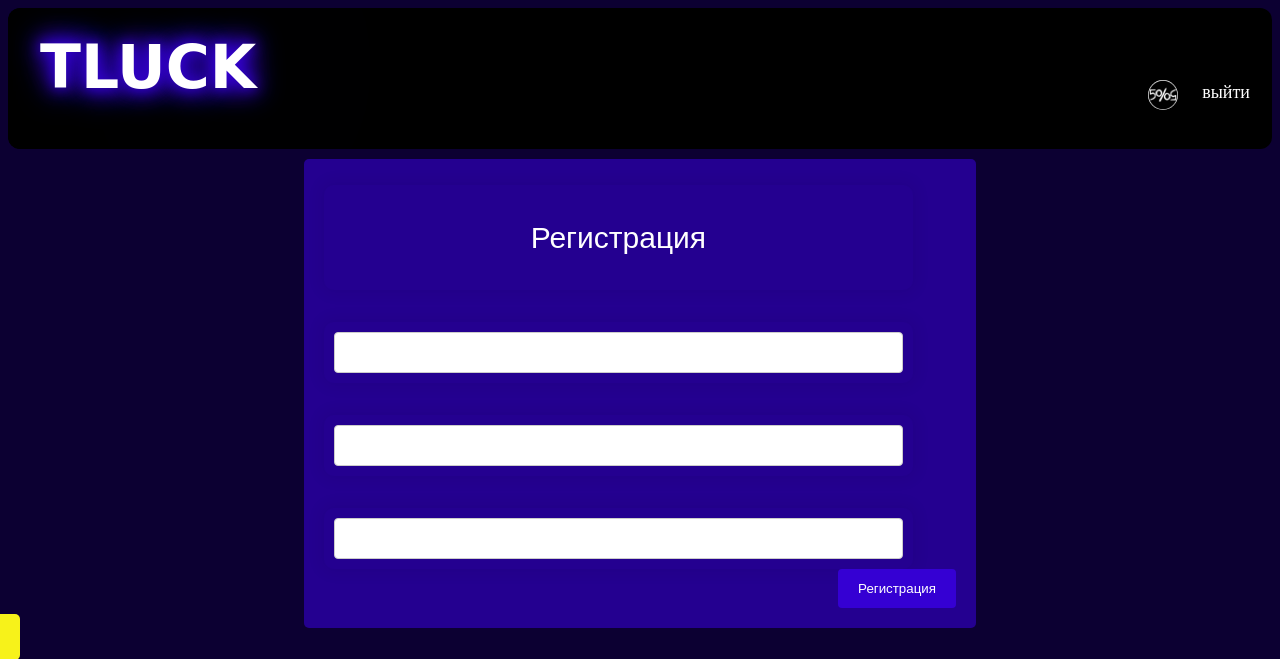
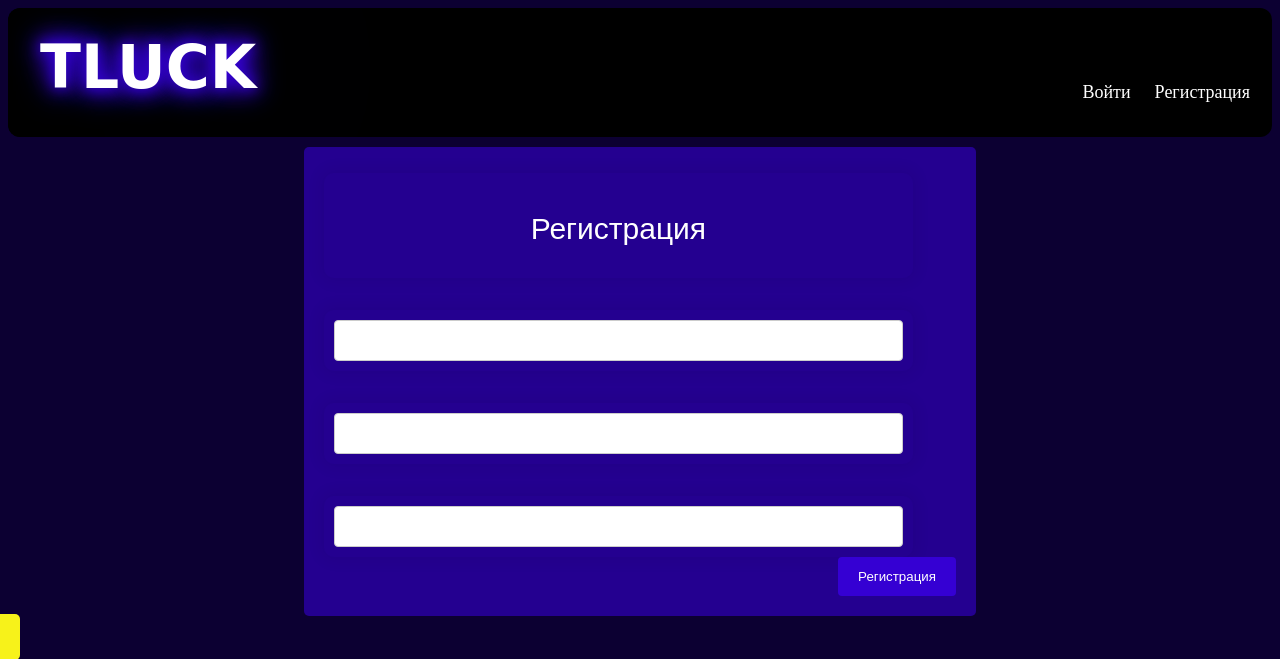
Before and after one commit to AndreyDorokxov/wheel-of-luck, a Flask app: page /signup in a window 1280 px wide. Shown: the top 659 px of the page. Run offline with Flask 2, Linux system fonts and the light colour scheme; some web fonts are replaced.

Commit message:
Сайт

```diff
--- a/main.py
+++ b/main.py
@@ -4,12 +4,18 @@ from data.users import *
 from data import db_session
 from flask import session
 import datetime
+from donationalerts import Alert
 from VARS import *
 app = Flask(__name__)
 app.config['SECRET_KEY'] = 'y3ferteryukeymmrester'
 app.config['PERMANENT_SESSION_LIFETIME'] = datetime.timedelta(
     days=365
 )
+alert = Alert("FF5mQgAfAvC16OyVLthn")
+@alert.event()
+def handler(event):
+    print(event.message)
+
 @app.route("/")
 def index():
     print(session["log"])
@@ -77,3 +83,4 @@ def profile():
 if __name__ == "__main__":
     db_session.global_init("db/base.db")
     app.run(port=8080, host='127.0.0.1')
+1
--- a/templates/base.html
+++ b/templates/base.html
@@ -7,6 +7,8 @@
 	<link rel="preconnect" href="https://fonts.googleapis.com">
 	<link rel="preconnect" href="https://fonts.gstatic.com" crossorigin>
 	<link href="https://fonts.googleapis.com/css2?family=Square+Peg&display=swap" rel="stylesheet">
+	<link rel="preconnect" href="https://fonts.googleapis.com">
+	<link href="https://fonts.googleapis.com/css2?family=Oswald:wght@200;500&display=swap" rel="stylesheet">
 	<title>Document</title>
 </head>
 <body>
@@ -16,8 +18,13 @@
 		</div>
 
 	  	<div class="header-right">
-		    <a href="#contact"><img src="{{ url_for('static', filename='img/1.jpeg') }}" class="a_prof bright_it" alt="ERROR"></a>
-		    <a href="#about" class="bright_it">выйти</a>
+		    {%if USER_IN%}
+				<a href='/profile'><img src="{{ url_for('static', filename='img/1.png') }}" class="a_prof bright_it" alt="ERROR"></a>
+				<a href="/quit" class="bright_it">Выйти</a>
+			{%else%}
+				<a href="/signin" class="bright_it">Войти</a>
+				<a href="/signup" class="bright_it">Регистрация</a>
+			{%endif%}
 	  	</div>
 	</div>
 
@@ -26,7 +33,7 @@
 	  <a href="#" id="about">About</a>
 	  <a href="#" id="vk">VK</a>
 	  <a href="https://ton.place/id163172?ref=27d64" id="tonplace">TonPlace referal</a>
-
+		<a href="#" id="vk_2"><img src="{{ url_for('static', filename='img/logo_vk.png') }}"  alt="ERROR"></a>
 	</div>
 </body>
 </html>
```
Also changed, not shown: static/img/1.png.
